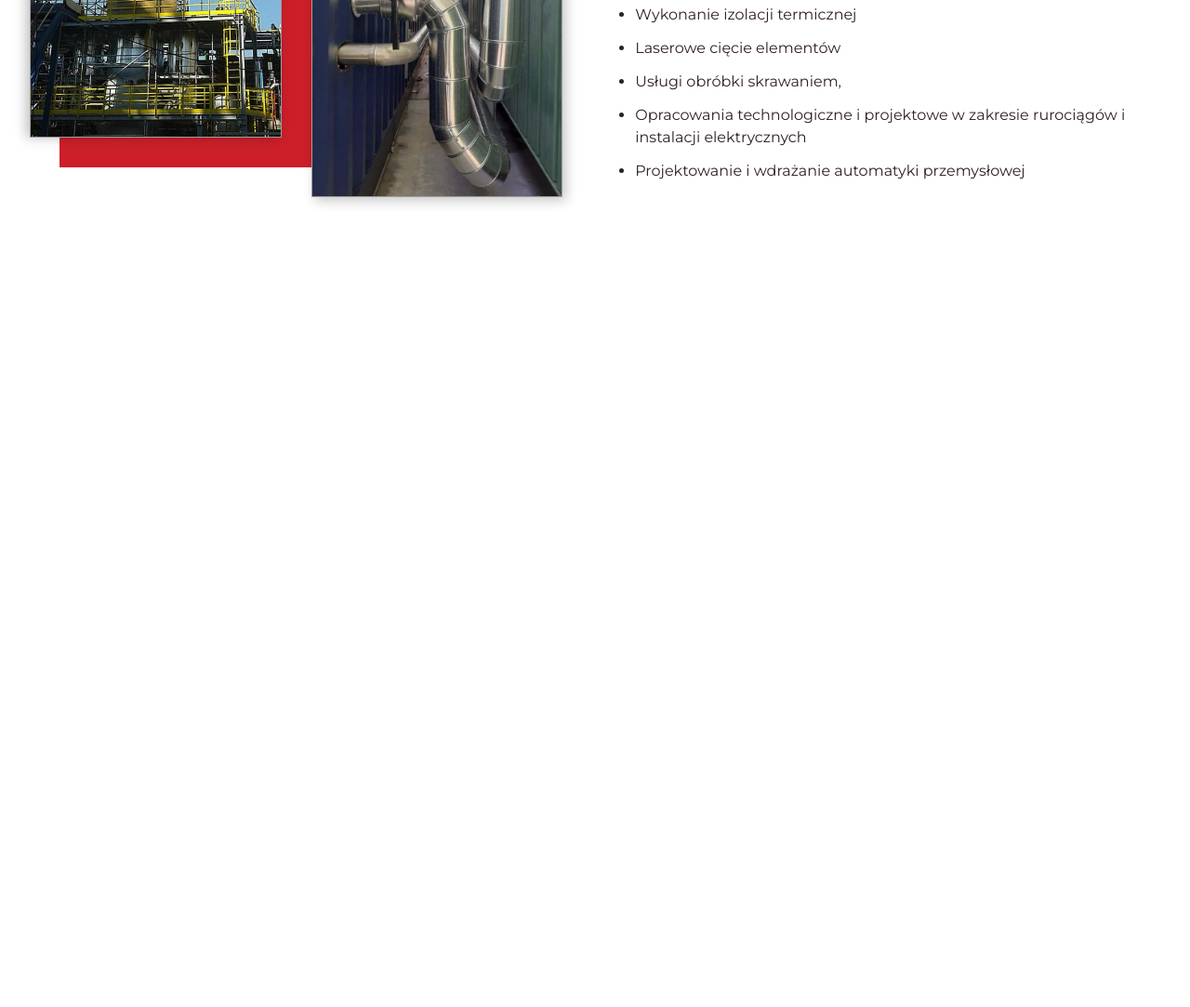
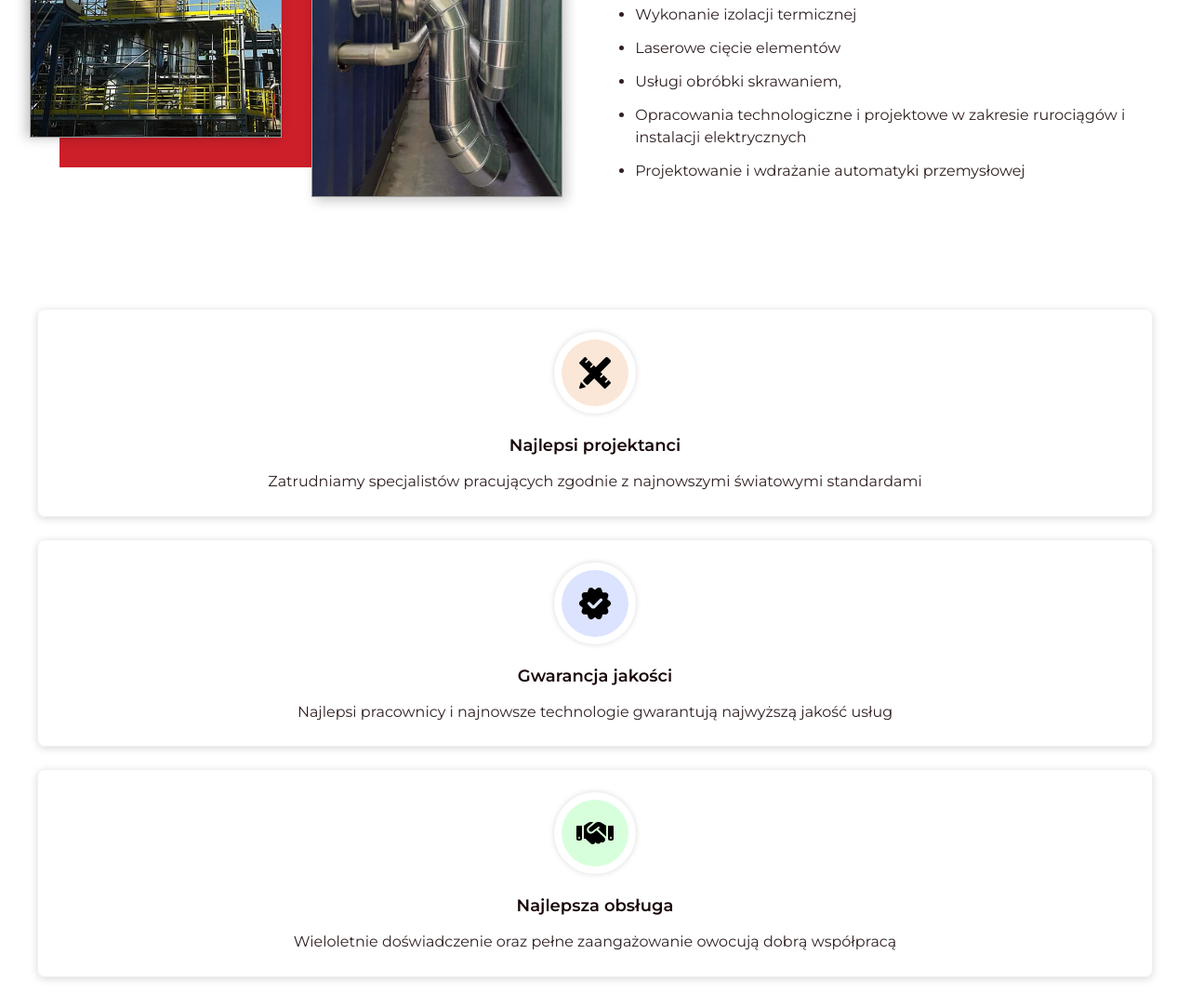
Before and after one commit to writecleancode/mont-inox, a website: page index.html in a window 1280 px wide. Shown: the part 2121-3204 px from the top of the page at 93% size. Before the commit the page ends 2421 px from the top, so only its background shows below. Drawn offline with Linux system fonts and the light colour scheme.

Commit message:
Features cards: completed for devices of viewport width =320px

```diff
--- a/index.html
+++ b/index.html
@@ -164,7 +164,41 @@
             </div>
         </section>
         <section class="container features">
-
+            <div class="features__cards-wrapper">
+                <div class="features__card">
+                    <div class="features__card-icon-outer-circle">
+                        <div class="features__card-icon-inner-circle">
+                            <img src="./dist/img/icons/design.svg" alt="features__card-icon"
+                                class="features__card-icon">
+                        </div>
+                    </div>
+                    <div class="features__card-title">Najlepsi projektanci</div>
+                    <div class="features__card-text">Zatrudniamy specjalistów pracujących zgodnie z najnowszymi
+                        światowymi standardami</div>
+                </div>
+                <div class="features__card">
+                    <div class="features__card-icon-outer-circle">
+                        <div class="features__card-icon-inner-circle">
+                            <img src="./dist/img/icons/verified-check.svg" alt="features__card-icon"
+                                class="features__card-icon">
+                        </div>
+                    </div>
+                    <div class="features__card-title">Gwarancja jakości</div>
+                    <div class="features__card-text">Najlepsi pracownicy i najnowsze technologie gwarantują najwyższą
+                        jakość usług</div>
+                </div>
+                <div class="features__card">
+                    <div class="features__card-icon-outer-circle">
+                        <div class="features__card-icon-inner-circle">
+                            <img src="./dist/img/icons/handshake.svg" alt="features__card-icon"
+                                class="features__card-icon">
+                        </div>
+                    </div>
+                    <div class="features__card-title">Najlepsza obsługa</div>
+                    <div class="features__card-text">Wieloletnie doświadczenie oraz pełne zaangażowanie owocują dobrą
+                        współpracą</div>
+                </div>
+            </div>
         </section>
     </main>
 
--- a/src/sass/main.scss
+++ b/src/sass/main.scss
@@ -418,6 +418,80 @@ a {
     &__services-list-item {
         // line-height: 2;
         color: $text-black;
+    }
+}
+
+
+////////////////////      CECHY - Karty     ////////////////////
+
+.features {
+    padding-top: 3.2rem;
+    padding-bottom: 3.2rem;
+
+    &__cards-wrapper {
+        display: flex;
+        flex-direction: column;
+        gap: 2.4rem;
+        padding-left: 0.8rem;
+        padding-right: 0.8rem;
+    }
+
+    &__card {
+        display: flex;
+        flex-direction: column;
+        align-items: center;
+        padding: 2.4rem 1.6rem;
+        border: 1px solid #F0F0F0;
+        border-radius: 8px;
+        box-shadow: 0 2px 8px rgba(0, 0, 0, .15);
+    }
+
+    &__card-icon-outer-circle {
+        padding: 0.8rem;
+        border-radius: 100rem;
+        box-shadow: 0 0 6px rgba(0, 0, 0, .15);
+    }
+
+    &__card-icon-inner-circle {
+        padding: 1.6rem;
+        border-radius: 100rem;
+
+        &:has([src*="design"]) {
+            background-color: #FBE7D8;
+        }
+
+        &:has([src*="verified"]) {
+            background-color: #DBE3FF;
+        }
+
+        &:has([src*="handshake"]) {
+            background-color: #D8FFDC;
+        }
+
+        img[src*="design"] {
+            scale: .85;
+        }
+    }
+
+    &__card-icon {
+        width: 4rem;
+        height: 4rem;
+    }
+
+    &__card-title {
+        margin-top: 1.6rem;
+        color: $black;
+        font-size: 1.8rem;
+        text-align: center;
+        font-weight: 600;
+        line-height: 2;
+    }
+
+    &__card-text {
+        margin-top: 0.8rem;
+        color: $text-black;
+        text-align: center;
+        line-height: 1.6;
     }
 }
 
```
Also changed, not shown: dist/css/main.min.css, dist/img/icons/design.svg (added), dist/img/icons/handshake.svg (added), dist/img/icons/verified-check.svg (added), src/img/icons/design.svg (added), src/img/icons/handshake.svg (added), src/img/icons/verified-check.svg (added).
